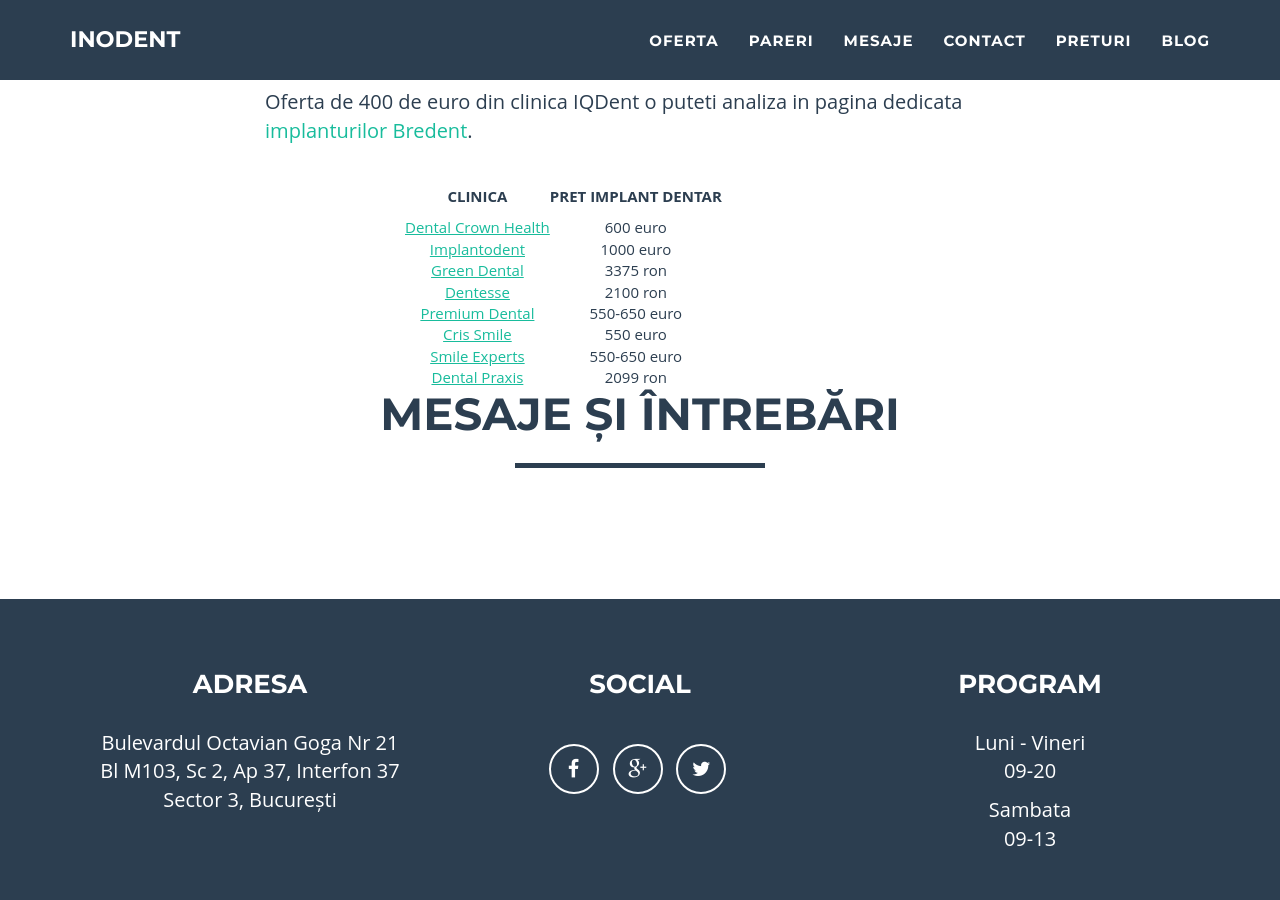
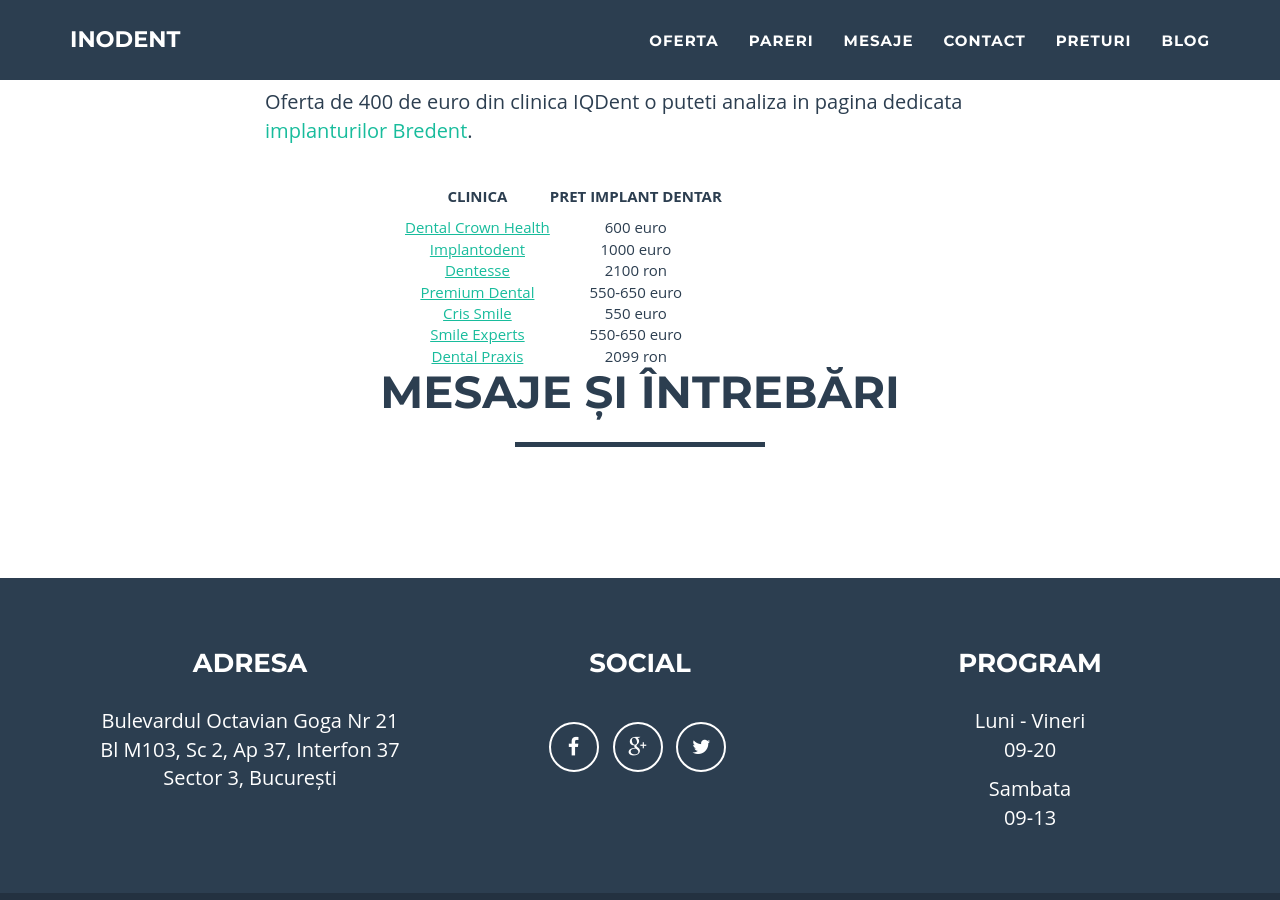
Before and after one commit to littledentgopo/offerdent, a Jekyll site: the page built from _posts/2015-11-27-preturi-implanturi-dentare-bredent.html, in a window 1280 px wide and 900 px high, scrolled down 1413 px. Built offline with Jekyll 4.4.1, drawn with Linux system fonts in a browser that asks for light colours; comment, search, counter and statistics services are not loaded.

Commit message:
remove price

```diff
--- a/_includes/pricestablebredent.html
+++ b/_includes/pricestablebredent.html
@@ -3,7 +3,6 @@
        <tr><th>CLINICA</th><th>PRET IMPLANT DENTAR</th></tr>
        <tr><td><a href="http://dentalcrownhealth.ro/preturi/" target="_blank">Dental Crown Health</a></td><td>600 euro</td></tr>
        <tr><td><a href="http://www.implantodent.ro/preturi/implantologie" target="_blank">Implantodent </a></td><td>1000 euro</td></tr>
-       <tr><td><a href="http://www.greendental.ro/preturi/lista-de-preturi" target="_blank">Green Dental</a></td><td>3375 ron</td></tr>
        <tr><td><a href="http://www.dentesse.ro/tarife/" target="_blank">Dentesse</a></td><td>2100 ron</td></tr>
        <tr><td><a href="http://premiumdental.ro/implant-dentar/" target="_blank">Premium Dental</a></td><td>550-650 euro</td></tr>
        <tr><td><a href="http://www.cris-smile.ro/oferte-speciale/implant-dentar-bredent-550-euro-3" target="_blank">Cris Smile</a></td><td>550 euro</td></tr>
```
